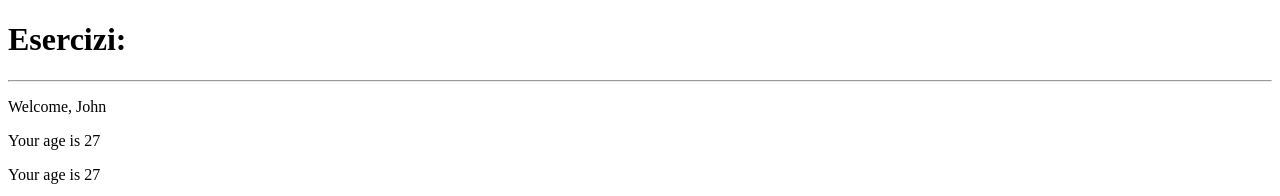
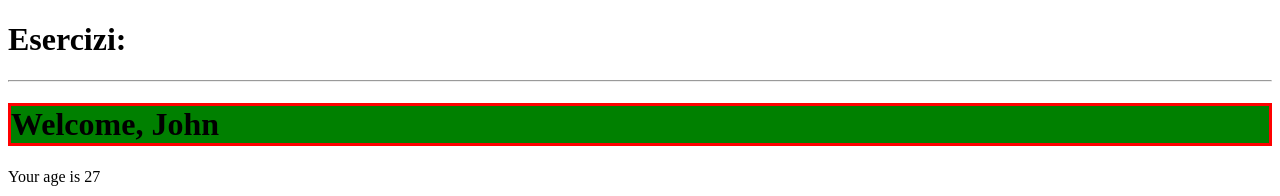
Before and after one commit to alessandro-canonico/esercizi_tutor_Canonico, a React (Vite) app in the folder react/exercise_react.js/: page / in a window 1280 px wide. Shown: the top 196 px of the page. Built offline with nearby package versions, Linux system fonts and the light colour scheme.

Commit message:
exercise styling components 1 done

```diff
--- a/react/exercise_react.js/src/AlertClock.jsx
+++ b/react/exercise_react.js/src/AlertClock.jsx
@@ -2,7 +2,7 @@ export function AlertClock() {
   function showDate() {
     const currentDate = new Date();
 
-    alert(`The current date is ${currentDate.toLocaleTimeString()} `);
+    alert(`The current date is ${currentDate.toLocaleDateString()}`);
   }
 
   return (
--- a/react/exercise_react.js/src/Welcome.jsx
+++ b/react/exercise_react.js/src/Welcome.jsx
@@ -2,7 +2,7 @@ import { Age } from "./Age";
 
 export function Welcome ({ name, age }) {
     return ( <div>
-        <p>Welcome, { name }</p>
+        <h1 className="welcome">Welcome, { name }</h1>
         {<Age age={age}/>}
         {age >= 18 && <Age age={age}/>}
         {age && <Age age={age}/>}
--- /dev/null
+++ b/react/exercise_react.js/src/index.css
@@ -0,0 +1,4 @@
+.welcome {
+    background-color: green;
+    border: 3px solid red;
+}
--- a/react/exercise_react.js/src/index.jsx
+++ b/react/exercise_react.js/src/index.jsx
@@ -1,4 +1,5 @@
 import { createRoot } from "react-dom/client";
 import { App } from "./App";
+import "./index.css";
 
 createRoot(document.getElementById("root")).render(<App />)
```
